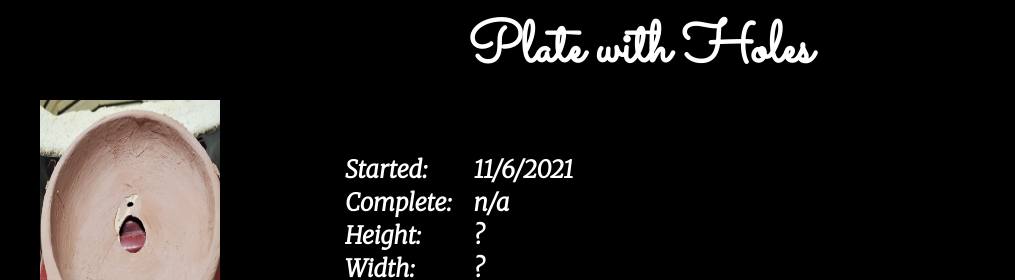
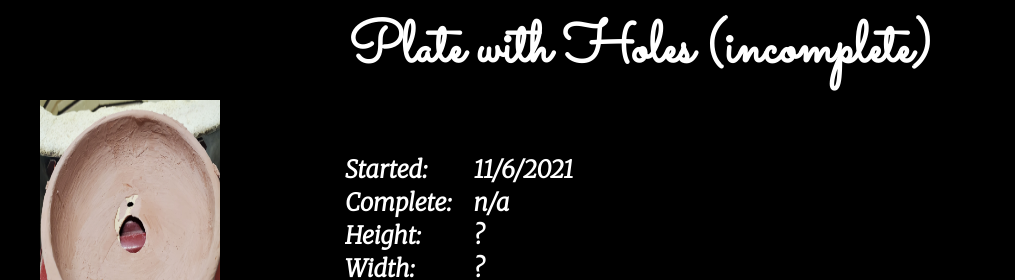
Before and after one commit to denisetra/Pottery, a plain HTML site: page 03_DishWithHoles.html in a window 1280 px wide. Shown: the top 280 px of the page, 0-1015 px from the left. Drawn offline with Linux system fonts and the light colour scheme; a web font is replaced by a local one.

Commit message:
Update 03_DishWithHoles.html

```diff
--- a/03_DishWithHoles.html
+++ b/03_DishWithHoles.html
@@ -12,7 +12,7 @@
     <link href="https://fonts.googleapis.com/css2?family=Estonia&display=swap" rel="stylesheet">
   </head>
   <body>
-    <h2> Plate with Holes</h2>
+    <h2> Plate with Holes (incomplete)</h2>
     <div class= 'new_pottery'>
       <img class = 'completed_item' src='IMAGES\03_PlateHoles_ToBeGlazed.jpg' alt='Item03:PlateWithHoles_ToBeGlazed' /><br />
 
```
